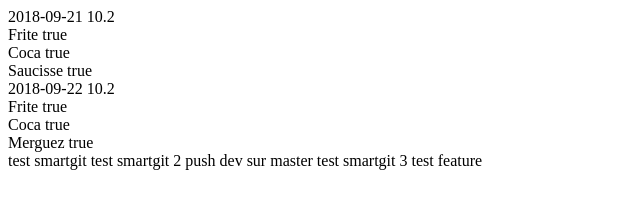
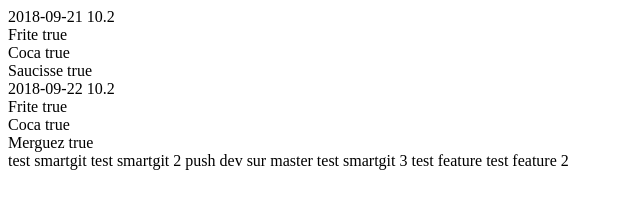
Before and after one commit to VanRottanaYOU/ExosObservables, an Angular app: page / in a window 1280 px wide. Shown: the top 219 px of the page, without its empty margins (0-640 px from the left). Built offline with nearby package versions, Linux system fonts and the light colour scheme; data requests are answered from the project's data file.

Commit message:
test 2 feature

```diff
--- a/src/app/test-flat-map/test-flat-map.component.html
+++ b/src/app/test-flat-map/test-flat-map.component.html
@@ -60,3 +60,4 @@
 test smartgit 2 push dev sur master
 test smartgit 3
 test feature
+test feature 2
```
